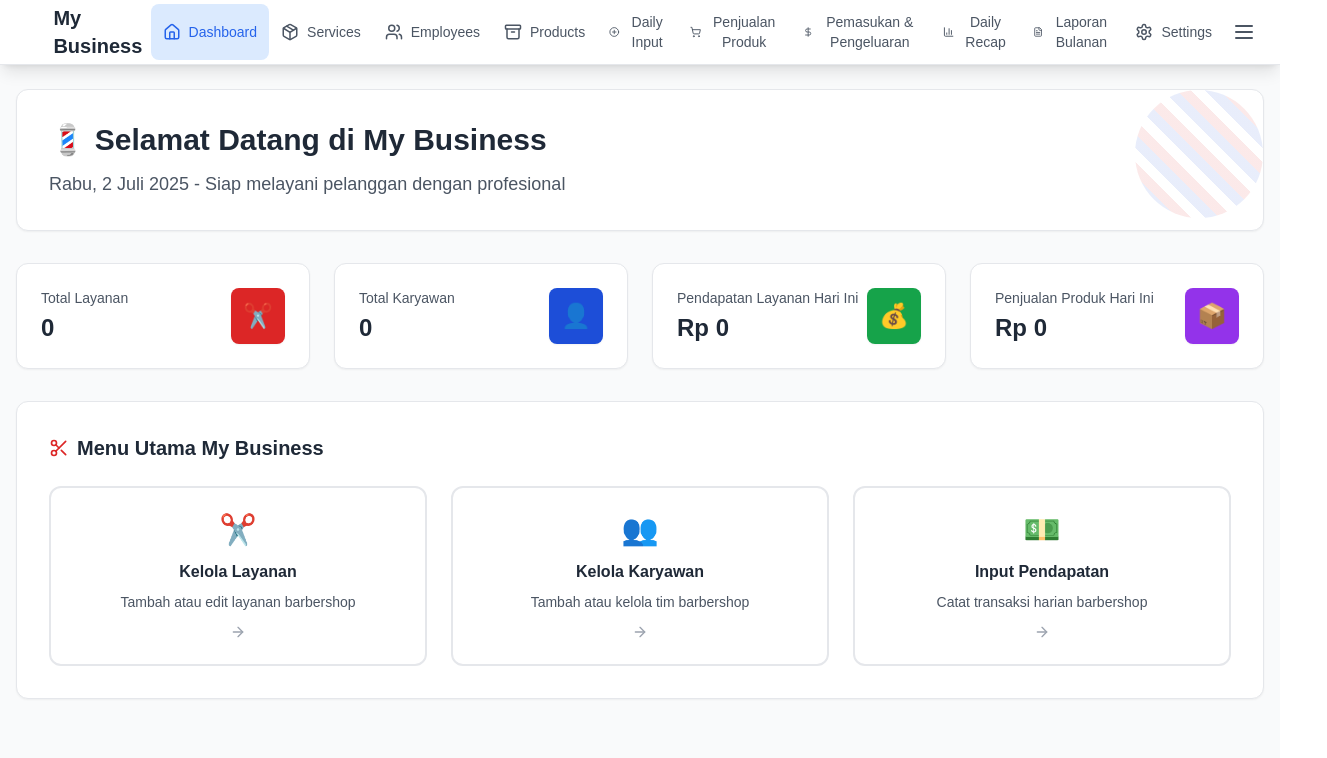
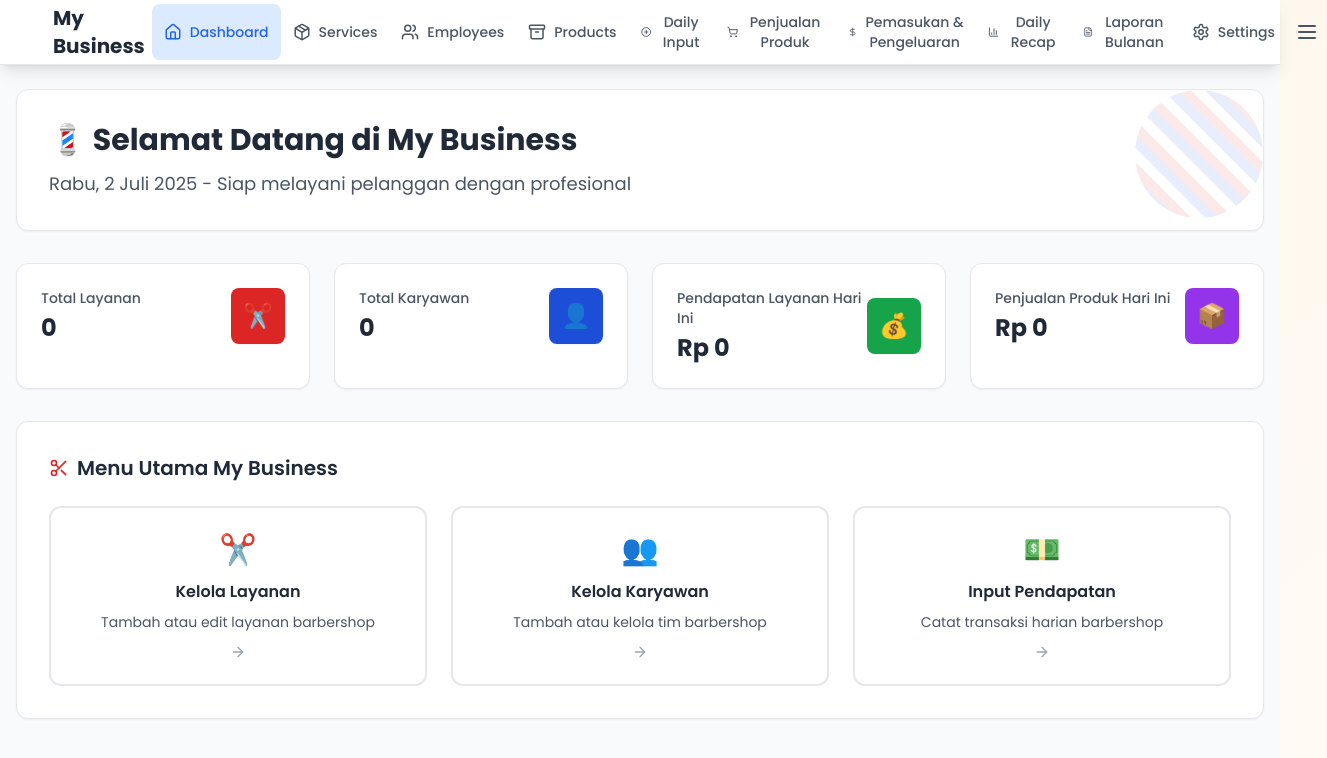
Before and after one commit to rmahardhikasp17/buku-usaha-93, a React (Vite) app: page / in a window 1280 px wide. Shown: the top 758 px of the page, 1327 px wide, since content can reach past the window. Built offline with nearby package versions, Linux system fonts and the light colour scheme.

Commit message:
Fix CSS import order to satisfy Vite/PostCSS rule
cgen-2c60cd4147714565a4b6d22243169998

```diff
--- a/src/index.css
+++ b/src/index.css
@@ -1,10 +1,8 @@
+@import url('https://fonts.googleapis.com/css2?family=Poppins:wght@300;400;500;600;700&family=Inter:wght@300;400;500;600;700&display=swap');
 
 @tailwind base;
 @tailwind components;
 @tailwind utilities;
-
-/* Import Poppins font */
-@import url('https://fonts.googleapis.com/css2?family=Poppins:wght@300;400;500;600;700&family=Inter:wght@300;400;500;600;700&display=swap');
 
 /* Barbershop Design System */
 
```
